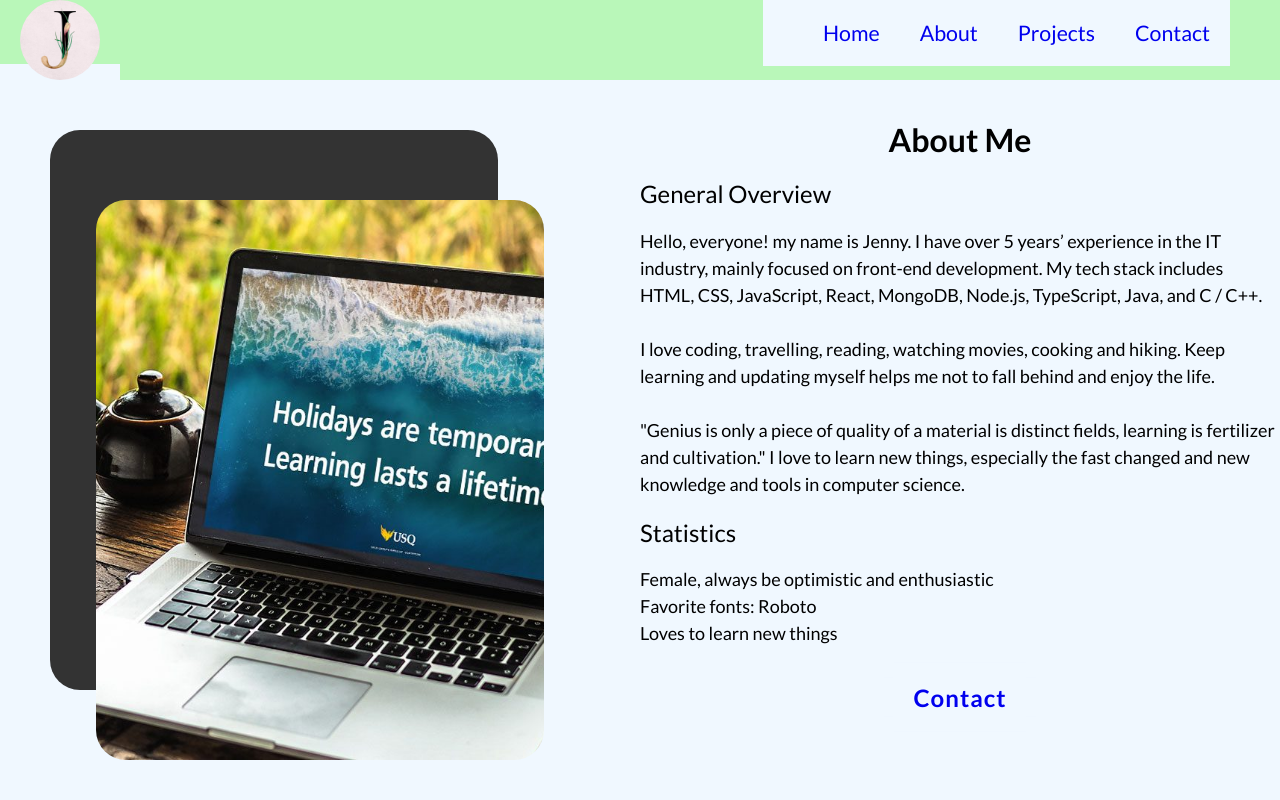
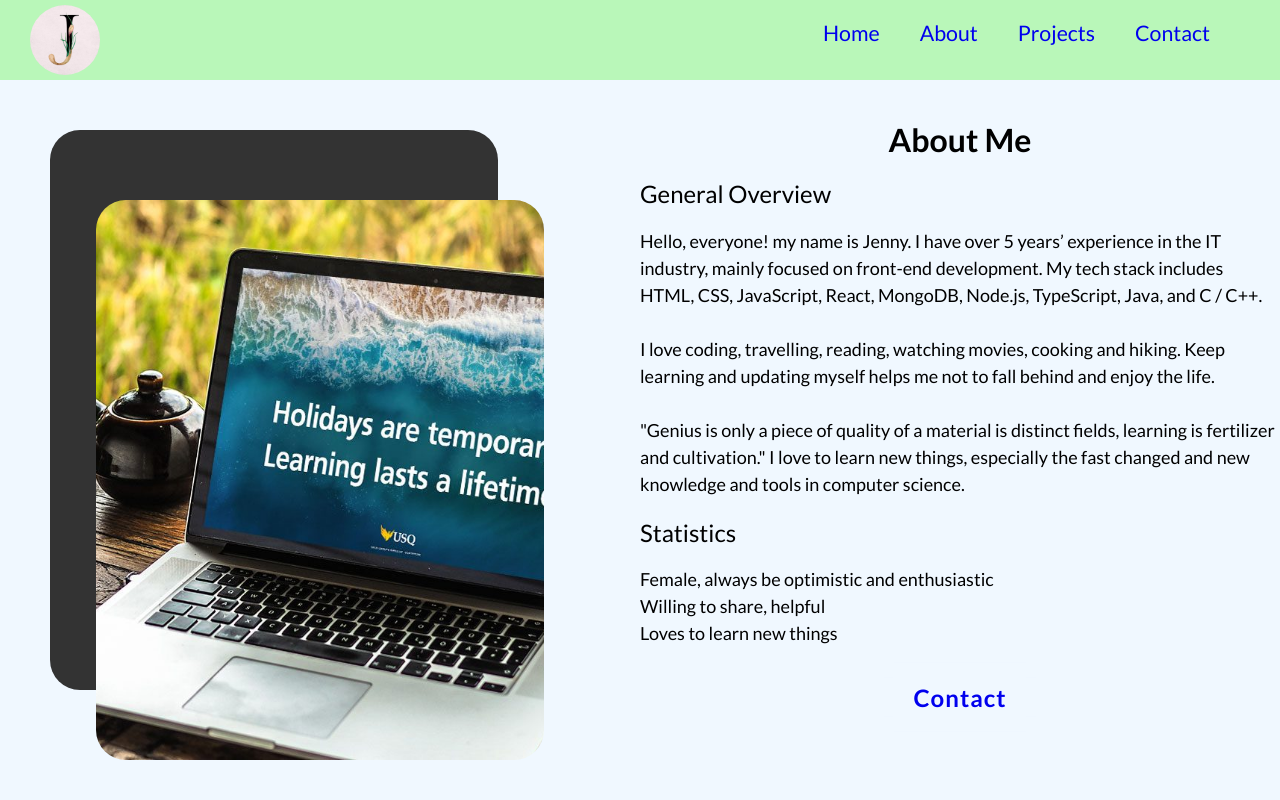
Before and after one commit to Jenny019/My-Portfolio, a React (Create React App) app: page /about in a window 1280 px wide. Shown: the top 800 px of the page. Built offline with nearby package versions, Linux system fonts and the light colour scheme.

Commit message:
fix header-navigation bar

```diff
--- a/src/components/about/About.js
+++ b/src/components/about/About.js
@@ -28,7 +28,7 @@ const About = () => {
         <h2 className='about-title sub'>Statistics</h2>
         <br></br>
         <p>Female, always be optimistic and enthusiastic </p>
-        <p>Favorite fonts: Roboto </p>
+        <p>Willing to share, helpful </p>
         <p>Loves to learn new things</p>
 
         <div className='about-btn'>
--- a/src/components/navbar/Navbar.css
+++ b/src/components/navbar/Navbar.css
@@ -1,6 +1,3 @@
-.navbar-container {
-  background-color: rgb(185, 247, 185);
-}
 .navbar {
   position: sticky;
   top: 0;
@@ -9,21 +6,21 @@
   height: 80px;
   background-color: rgb(185, 247, 185);
   display: flex;
-  z-index: 10;
+  z-index: 5;
 }
 
 .logo {
-  background-color: rgb(185, 247, 185);
+  position: relative;
 }
 
 .logo img {
-  /* max-width: 90px; */
-  /* margin: 10px 0 0 50px; */
-  margin: 0 20px;
-  background-color: rgb(185, 247, 185);
-  width: 80px;
-  height: 80px;
+  margin: 5px 30px;
+  width: 70px;
+  height: 70px;
   border-radius: 50%;
+  cursor: pointer;
+  position: absolute;
+  z-index: 10;
 }
 
 .primary-nav {
@@ -31,6 +28,9 @@
   position: absolute;
   top: 0;
   right: 50px;
+}
+
+.ul-list {
   background-color: rgb(185, 247, 185);
 }
 
@@ -42,6 +42,7 @@
 }
 
 .primary-nav a {
+  background-color: rgb(185, 247, 185);
   text-decoration: none;
   padding-bottom: 5px;
   -webkit-transition: border 50ms linear;
--- a/src/components/navbar/Navbar.js
+++ b/src/components/navbar/Navbar.js
@@ -6,8 +6,7 @@ import './Navbar.css';
 
 const NavBar = () => {
   return (
-    <div className='navbar-container'>
-      <div className='navbar'>
+    <div className='navbar'>
       <div className='logo'>
         <a href="">
           <img src={ J } alt="logo" className='narbar-logo' />
@@ -15,7 +14,7 @@ const NavBar = () => {
       </div>
 
       <div className='primary-nav'>
-        <ul>
+        <ul className='ul-list'>
           <li><Link to="/home">Home</Link></li>
           <li><Link to="/about">About</Link></li>
           <li><Link to="/projects">Projects</Link></li>
@@ -23,8 +22,6 @@ const NavBar = () => {
         </ul>
       </div>
     </div>
-    </div>
-
   )
 }
 
```
